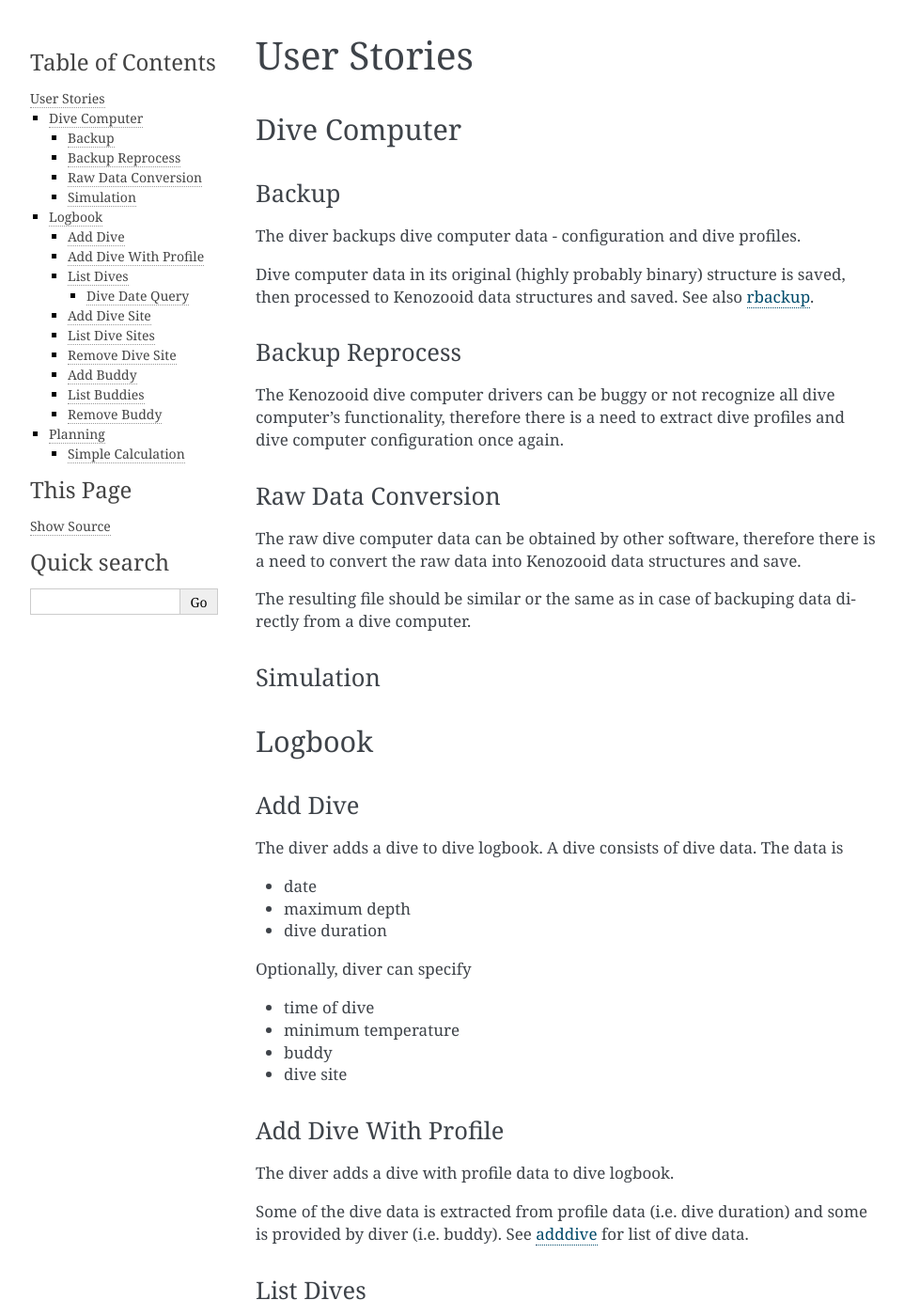
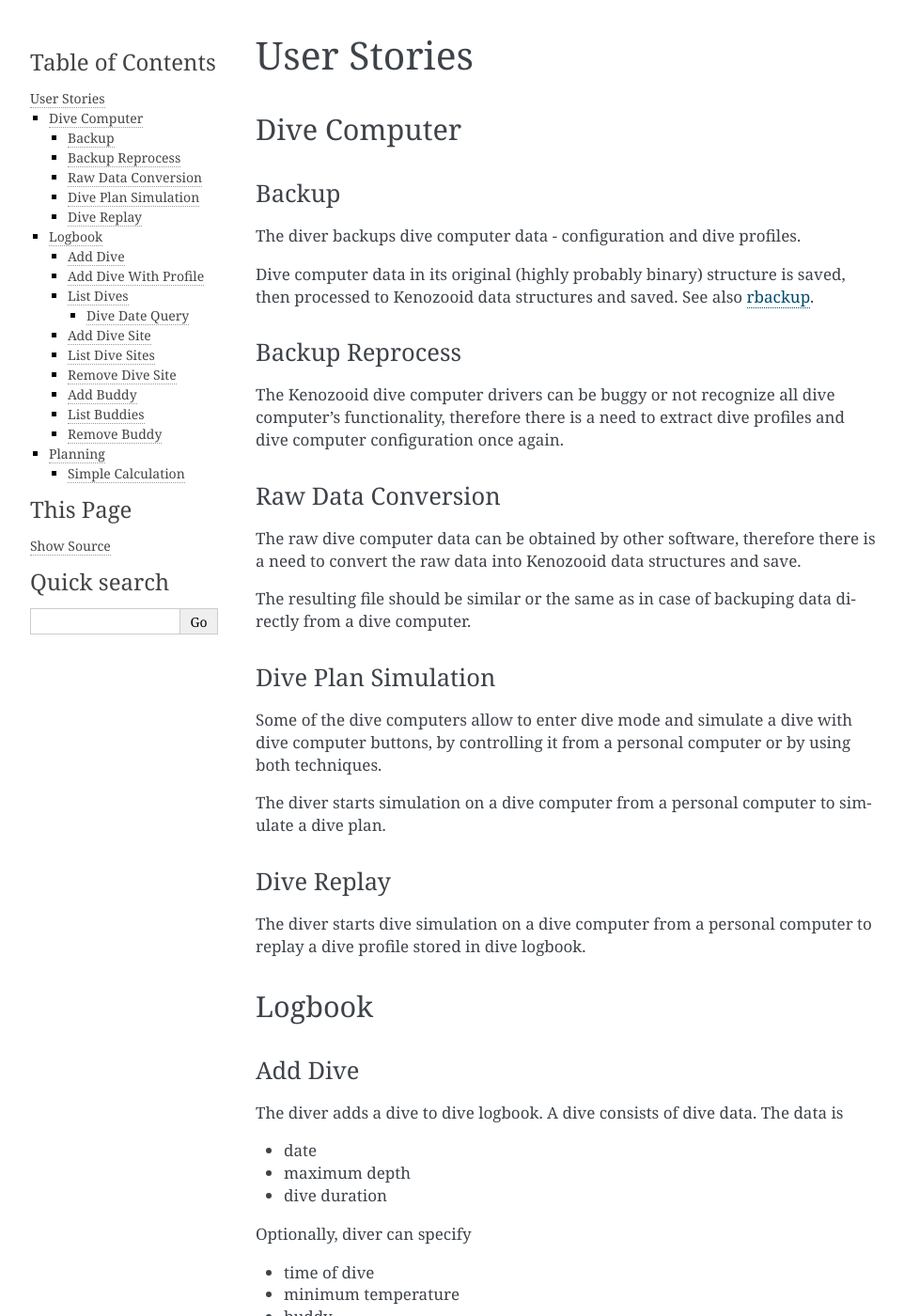
Before and after one commit to gitGNU/gnu_kenozooid, a Sphinx documentation site: the page built from doc/hacking/us.rst, in a window 1280 px wide and 1400 px high. Shown: the whole window at 94% size, without its empty margins (148-1110 px from the left). Built offline with Sphinx 7.4.7, drawn with Linux system fonts in a browser that asks for light colours.

Commit message:
- described simulation of dive plan and dive replay user stories in hacking   guide

```diff
--- a/doc/hacking/us.rst
+++ b/doc/hacking/us.rst
@@ -35,10 +35,25 @@
 The resulting file should be similar or the same as in case of backuping
 data directly from a dive computer.
 
-Simulation
-^^^^^^^^^^
+.. _us-sim-plan:
 
-.. _logbook:
+Dive Plan Simulation
+^^^^^^^^^^^^^^^^^^^^
+Some of the dive computers allow to enter dive mode and simulate a dive
+with dive computer buttons, by controlling it from a personal computer or
+by using both techniques.
+
+The diver starts simulation on a dive computer from a personal computer
+to simulate a dive plan.
+
+.. _us-sim-replay:
+
+Dive Replay
+^^^^^^^^^^^
+The diver starts dive simulation on a dive computer from a personal
+computer to replay a dive profile stored in dive logbook.
+
+.. _us-logbook:
 
 Logbook
 -------
```
